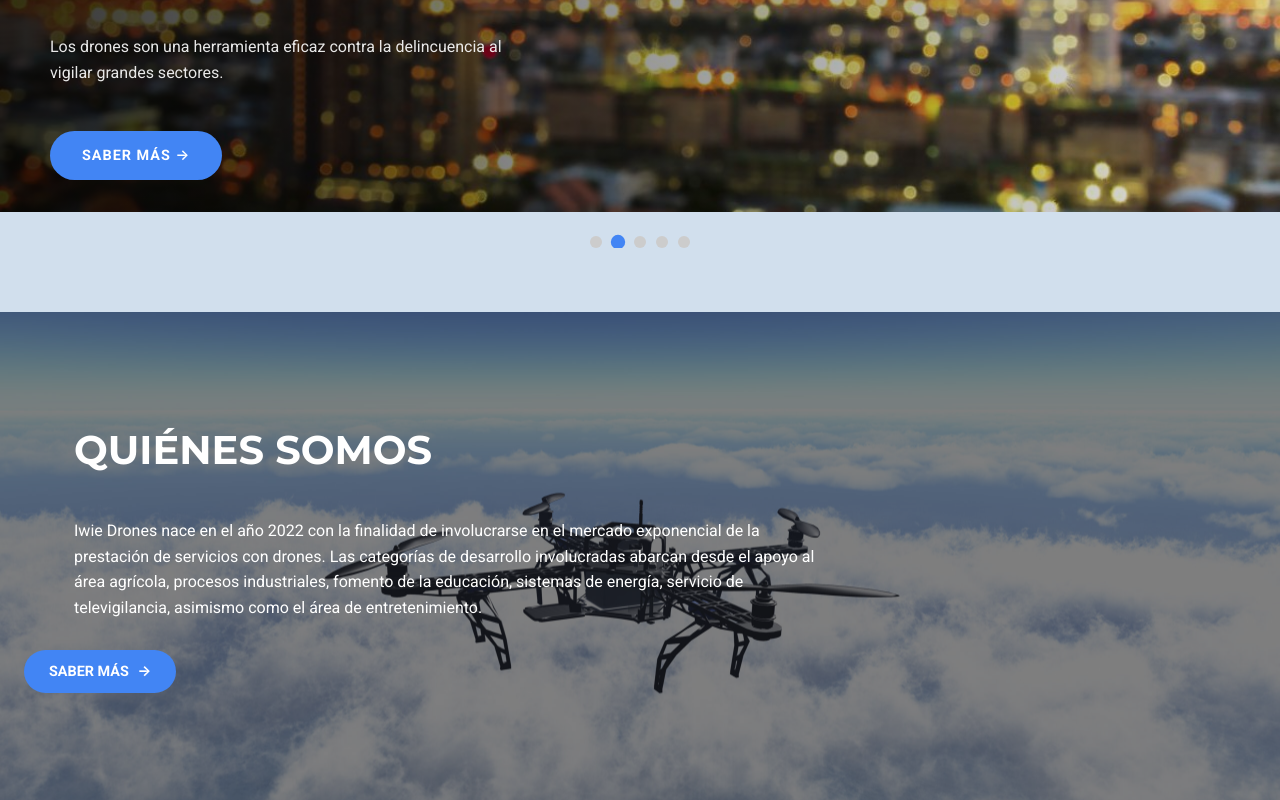
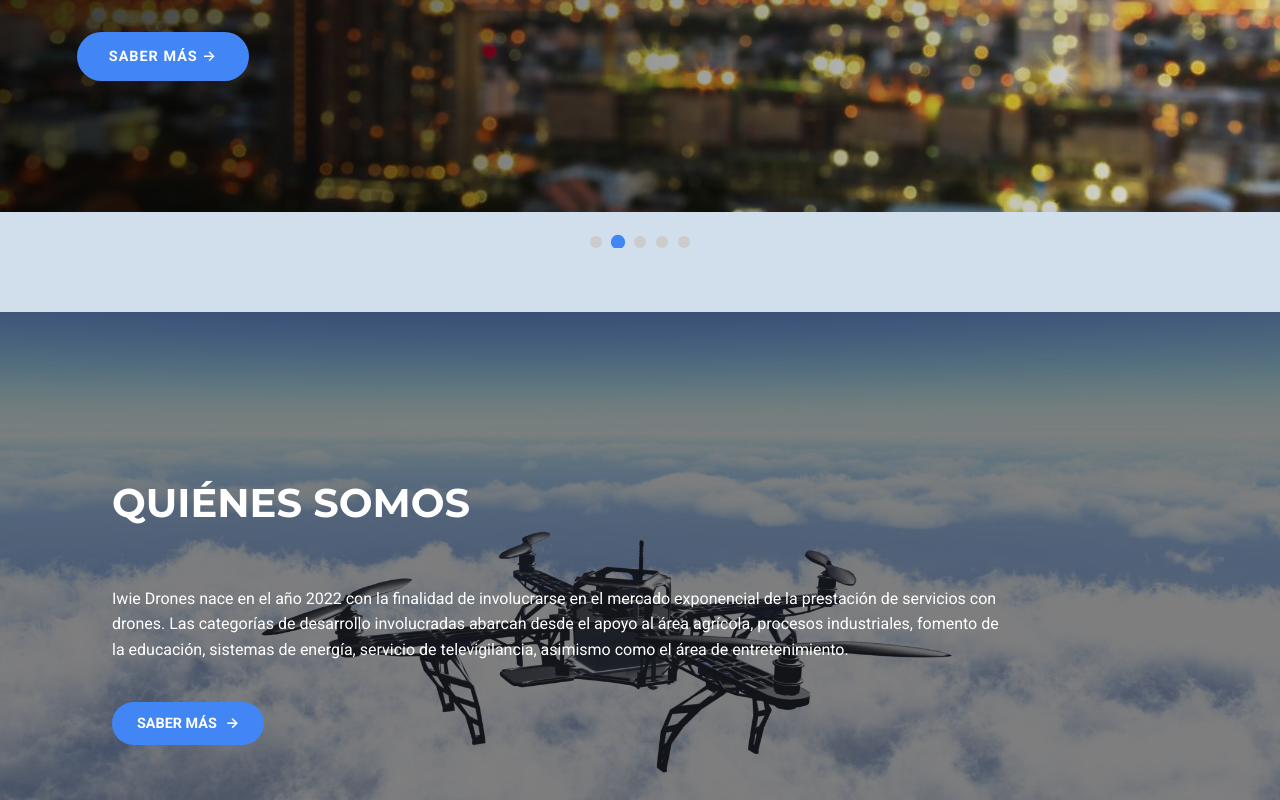
Before and after one commit to AlejandroLiinares/IwieDrones, a React (Vite) app: page / in a window 1280 px wide. Shown: the part 1740-2540 px from the top of the page. Built offline with nearby package versions, Linux system fonts and the light colour scheme.

Commit message:
Alineacion de textos

```diff
--- a/src/styles/Home.css
+++ b/src/styles/Home.css
@@ -390,10 +390,12 @@ html, body {
 }
 
 .slide-image {
+  position: relative;
   width: 100%;
   height: 100%;
-  position: relative;
   overflow: hidden;
+  display: flex;
+  align-items: center; /* Centrar verticalmente el contenido */
 }
 
 .slide-image img {
@@ -413,12 +415,17 @@ html, body {
 
 .slide-text {
   position: absolute;
+  top: 0;
   bottom: 0;
   left: 0;
   width: 50%;
-  padding: 2rem 50px;
+  padding: 0 0 0 6%; /* Aplicar el mismo padding izquierdo del 6% */
   color: white;
   text-align: left;
+  display: flex;
+  flex-direction: column;
+  justify-content: center; /* Centrar verticalmente */
+  align-items: flex-start; /* Alinear a la izquierda */
 }
 
 .slide-text h3 {
@@ -427,6 +434,8 @@ html, body {
   margin-bottom: 15px;
   color: white;
   text-transform: uppercase;
+  margin-left: 0;
+  padding-left: 0;
 }
 
 .slide-divider {
@@ -434,6 +443,8 @@ html, body {
   height: 4px;
   background: linear-gradient(90deg, var(--color-primary), var(--color-secondary));
   margin: 0 0 25px;
+  margin-left: 0;
+  padding-left: 0;
 }
 
 .slide-text p {
@@ -441,7 +452,9 @@ html, body {
   line-height: 1.6;
   margin-bottom: 30px;
   color: rgba(255, 255, 255, 0.9);
-  max-width: 90%;
+  max-width: 80%;
+  margin-left: 0;
+  padding-left: 0;
 }
 
 .btn-saber-mas {
@@ -457,6 +470,8 @@ html, body {
   font-size: 0.9rem;
   letter-spacing: 1px;
   margin-top: 1rem;
+  margin-left: 0;
+  align-self: flex-start; /* Asegurar alineación con el texto */
 }
 
 .btn-saber-mas:hover {
@@ -673,7 +688,7 @@ html, body {
 
 /* About Section */
 .about-section {
-  padding: var(--spacing-3xl) var(--spacing-lg);
+  padding: 0;
   background-color: var(--background-light);
   position: relative;
   overflow: hidden;
@@ -681,8 +696,11 @@ html, body {
   transform: translateY(30px);
   transition: opacity 0.8s ease, transform 0.8s ease;
   background: url('/quienes-somos.jpg') no-repeat center center;
-  background-size: cover;
+  background-size: 120% auto;
   color: white;
+  min-height: 600px;
+  display: flex;
+  align-items: center;
 }
 
 .about-section::before {
@@ -1185,30 +1203,70 @@ body {
 
 /* QUIÉNES SOMOS Section */
 .quienes-somos-container {
-  max-width: 100%;
-  margin: 0;
+  max-width: 1200px;
+  margin: 0 auto;
   padding: 0;
   position: relative;
   z-index: 2;
+  width: 100%;
+  display: flex;
+  align-items: center;
+  min-height: 600px;
 }
 
 .quienes-somos-content {
   max-width: 100%;
   margin: 0;
   text-align: left;
-  padding: 50px 0;
+  padding-left: 6%;
+  padding-right: 0;
+  padding-top: 0;
+  padding-bottom: 0;
+  display: flex;
+  flex-direction: column;
+  align-items: flex-start;
 }
 
 .quienes-somos-content h2 {
   color: white;
+  font-size: 2.5rem;
+  margin-bottom: 15px;
+  position: relative;
+  text-transform: uppercase;
+  font-weight: 700;
+  display: block;
+  line-height: 1.2;
+  margin-left: 0;
+  padding-left: 0;
+}
+
+.quienes-somos-divider {
+  width: 80px;
+  height: 4px;
+  background: linear-gradient(90deg, var(--color-primary), var(--color-secondary));
+  margin: 15px 0 25px 0;
+  border-radius: var(--border-radius-sm);
+  display: block;
+  margin-left: 0;
+  padding-left: 0;
 }
 
 .quienes-somos-content p {
   color: white;
+  font-size: 1rem;
+  line-height: 1.6;
+  margin-bottom: 30px;
+  max-width: 80%;
+  display: block;
+  margin-left: 0;
+  padding-left: 0;
 }
 
-.quienes-somos-divider {
-  margin: 15px 0 25px 50px;
+.saber-mas-container {
+  display: block;
+  text-align: left;
+  padding-left: 0;
+  margin-left: 0;
 }
 
 .saber-mas-btn {
@@ -1222,6 +1280,9 @@ body {
   font-size: 0.9rem;
   transition: all 0.3s ease;
   text-transform: uppercase;
+  margin-top: 10px;
+  margin-left: 0;
+  align-self: flex-start;
 }
 
 .saber-mas-btn:hover {
```
